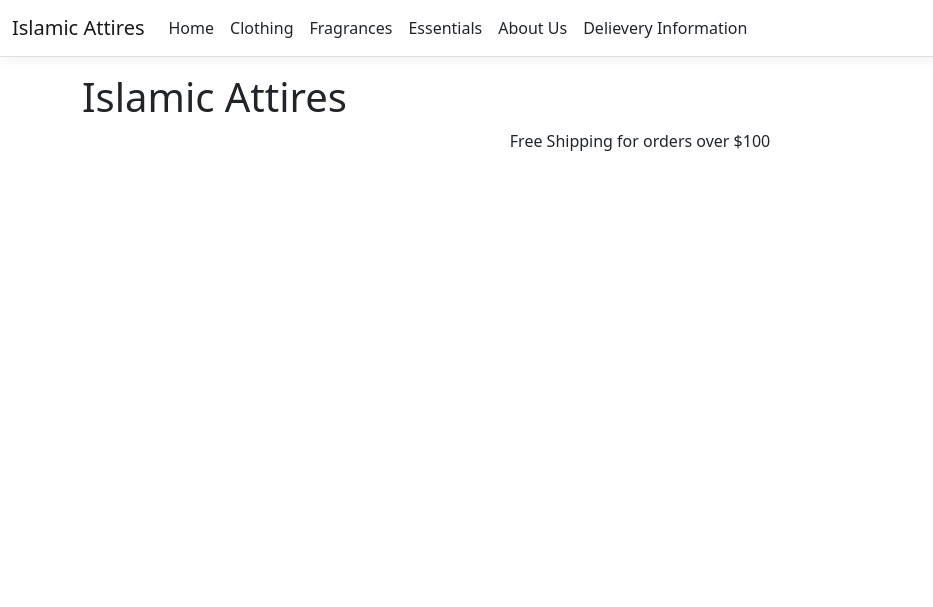
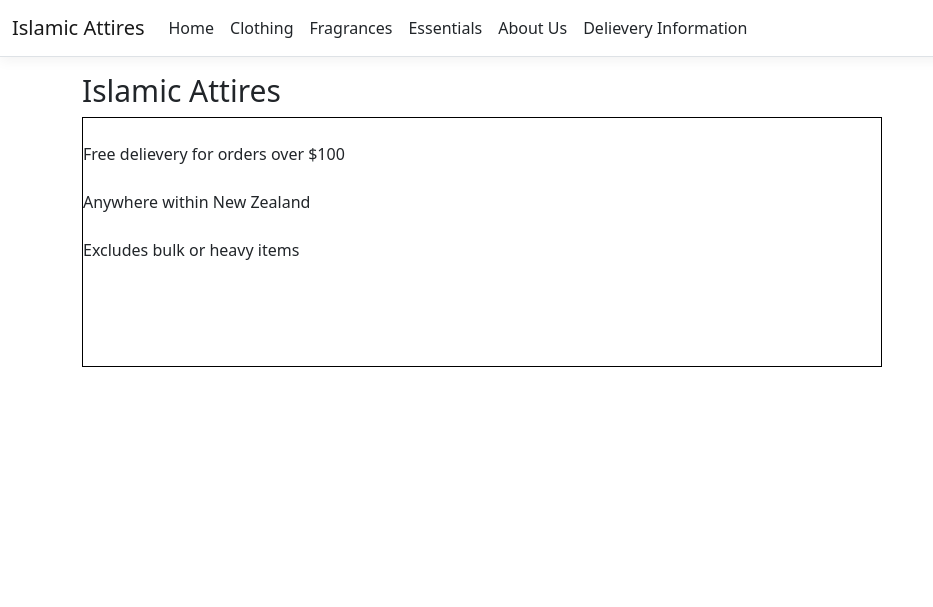
Before and after one commit to mshxrry/Islamic-clothing-website, an ASP.NET Core app: page / in a window 1280 px wide. Shown: the top 607 px of the page, without its empty margins (0-933 px from the left). Run offline with ASP.NET Core 8, Linux system fonts and the light colour scheme; style sheets or scripts are compiled from the project's sources.

Commit message:
added a rectangle box on homepage

```diff
--- a/Islamic clothing website/Views/Home/Index.cshtml
+++ b/Islamic clothing website/Views/Home/Index.cshtml
@@ -3,9 +3,11 @@
 }
 
 <div class="text-center">
-    <h1 style="text-align:left;">Islamic Attires</h1>
-
-    <p>Free Shipping for orders over $100</p>
+    <h1 style="text-align:left;font-size:30px;">Islamic Attires</h1>
+    <div style="width:800px;height:250px;border:1px solid #000;text-align:left;"><br>Free delievery for orders over $100</br>
+        <br />Anywhere within New Zealand</br>
+       <br>Excludes bulk or heavy items</br>
+    </div>
 
 
 
```
